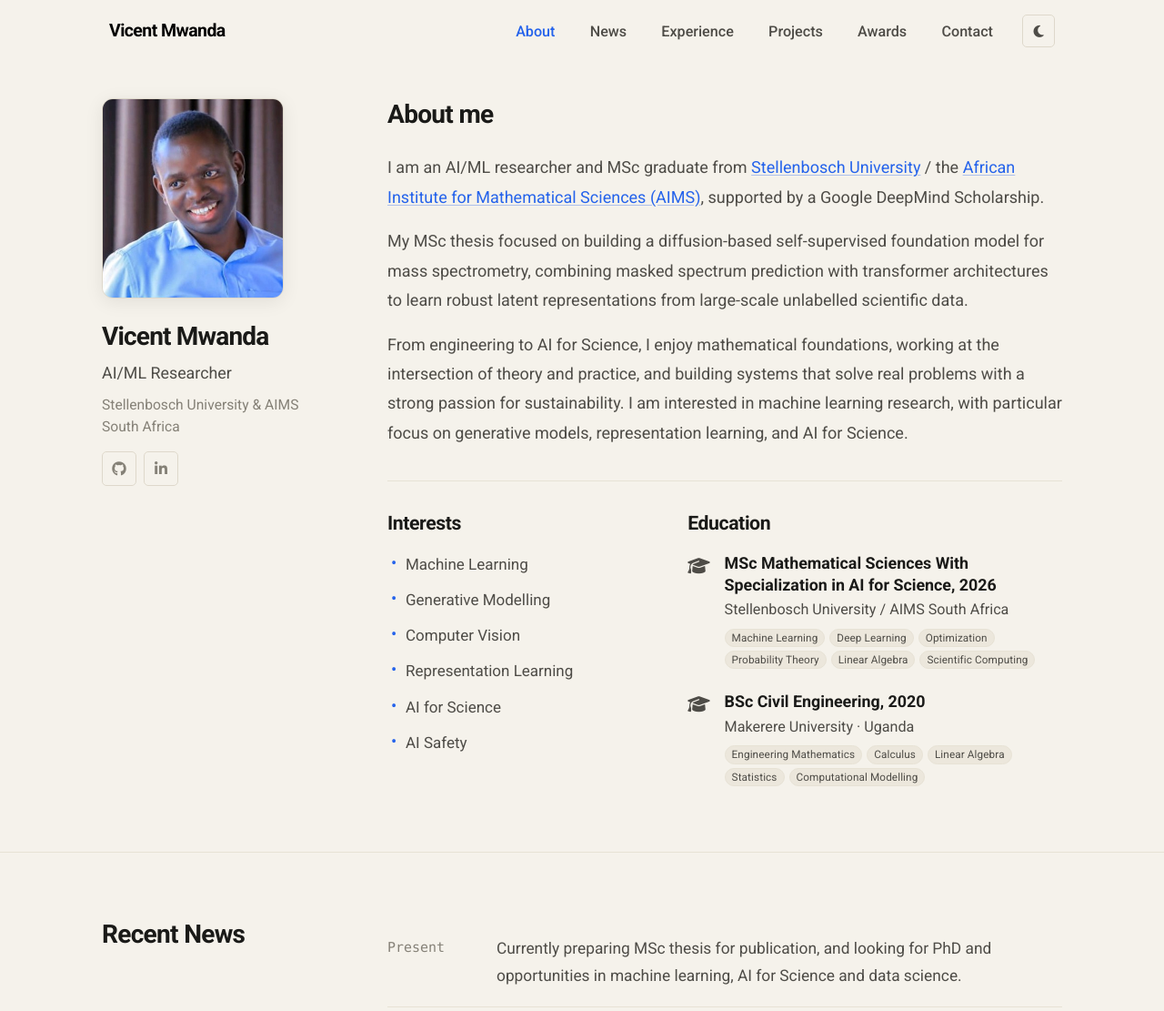
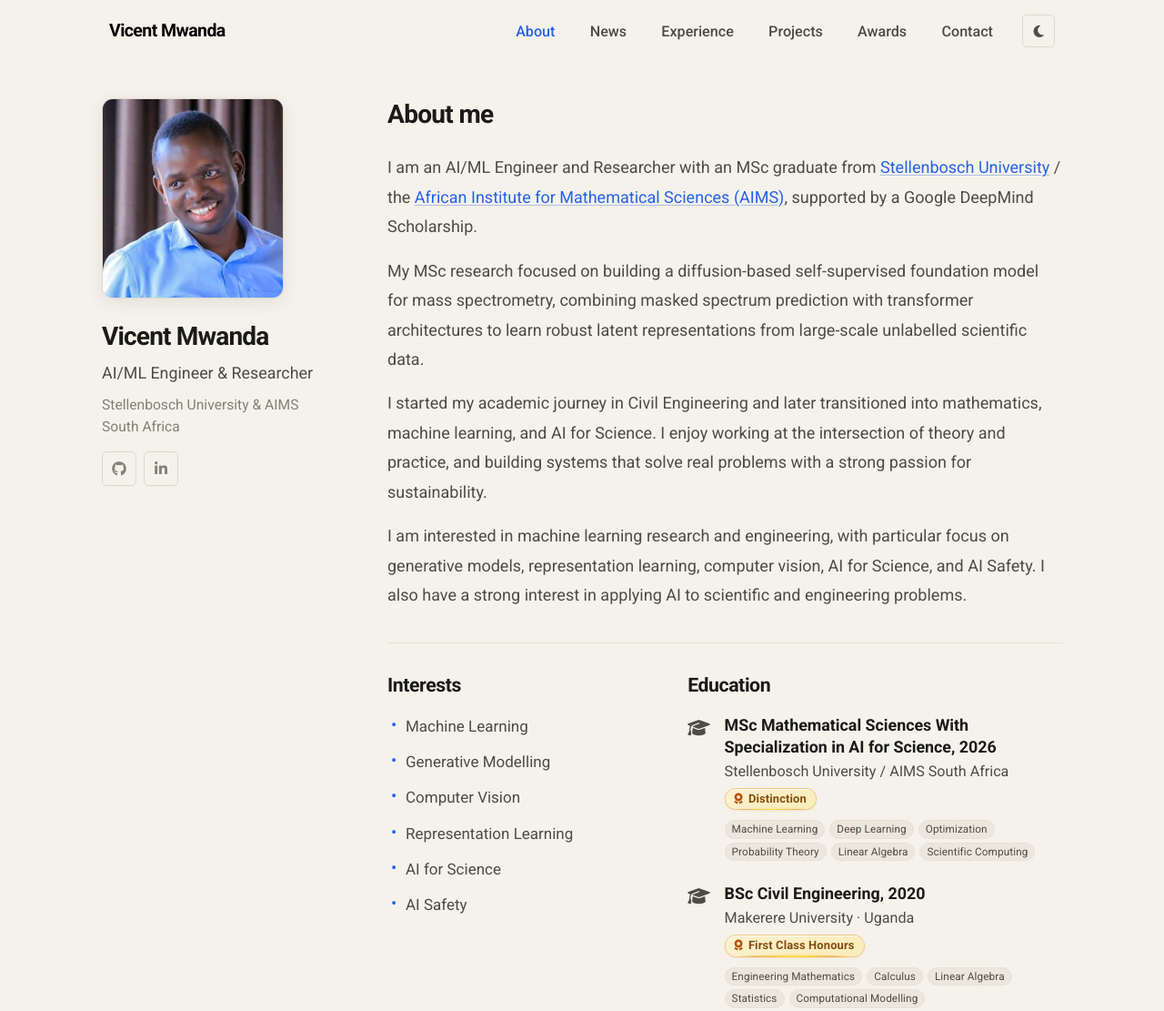
Before and after one commit to vicentmwanda/vicentmwanda.github.io, a website: page index.html in a window 1280 px wide. Shown: the top 1111 px of the page at 91% size. Drawn offline with Linux system fonts and the light colour scheme.

Commit message:
website update v2

```diff
--- a/index.html
+++ b/index.html
@@ -4,10 +4,10 @@
 <head>
     <meta charset="UTF-8">
     <meta name="viewport" content="width=device-width, initial-scale=1.0">
-    <title>Vicent Mwanda | AI/ML Researcher</title>
+    <title>Vicent Mwanda | AI/ML Engineer & Researcher</title>
     <meta name="description"
-        content="Vicent Mwanda — AI/ML Researcher and MSc graduate (Distinction) from AIMS / Stellenbosch University. Google DeepMind Scholar. Research interests: machine learning, generative modelling, computer vision, representation learning, AI for Science, AI safety.">
-    <meta property="og:title" content="Vicent Mwanda | AI/ML Researcher">
+        content="Vicent Mwanda — AI/ML and Researcher with an MSc from AIMS / Stellenbosch University. Google DeepMind Scholar. Research interests: machine learning, generative modelling, computer vision, representation learning, AI for Science, AI safety.">
+    <meta property="og:title" content="Vicent Mwanda | AI/ML Engineer & Researcher">
     <meta property="og:description"
         content="MSc Mathematical Sciences (AI for Science), AIMS South Africa. Google DeepMind Scholar.">
     <meta property="og:type" content="website">
@@ -76,7 +76,7 @@
                             <img src="data/pf.jpeg" alt="Vicent Mwanda" class="profile-photo">
                         </div>
                         <h1 class="profile-name">Vicent Mwanda</h1>
-                        <p class="profile-role">AI/ML Researcher</p>
+                        <p class="profile-role">AI/ML Engineer & Researcher</p>
                         <p class="profile-affil">
                             <a href="https://www.sun.ac.za/" target="_blank">Stellenbosch University</a> &amp;
                             <a href="https://www.aims.ac.za/" target="_blank">AIMS South Africa</a>
@@ -104,24 +104,31 @@
 
                         <div class="bio-text">
                             <p>
-                                I am an AI/ML researcher and MSc graduate
+                                I am an AI/ML Engineer and Researcher with an MSc graduate
                                 from <a href="https://www.sun.ac.za/" target="_blank">Stellenbosch University</a> /
                                 the <a href="https://www.aims.ac.za/" target="_blank">African Institute for
                                     Mathematical Sciences (AIMS)</a>, supported by a
                                 Google DeepMind Scholarship.
                             </p>
                             <p>
-                                My MSc thesis focused on building a diffusion-based self-supervised foundation
+                                My MSc research focused on building a diffusion-based self-supervised foundation
                                 model for mass spectrometry, combining masked spectrum prediction with
                                 transformer architectures to learn robust latent representations from large-scale
                                 unlabelled scientific data.
                             </p>
+
+
                             <p>
-                                From engineering to AI for Science, I enjoy mathematical foundations, working at the
-                                intersection of theory and practice, and building systems that solve real problems with
-                                a strong passion for sustainability. I am interested in machine learning research, with
-                                particular focus on
-                                generative models, representation learning, and AI for Science.
+                                I started my academic journey in Civil Engineering and later transitioned into
+                                mathematics, machine learning, and AI for Science. I enjoy working at the intersection
+                                of theory and practice, and building systems that solve real problems with
+                                a strong passion for sustainability.
+                            </p>
+                            <p>
+                                I am interested in machine learning research and engineering, with particular focus on
+                                generative models, representation learning, computer vision, AI for Science, and AI
+                                Safety. I also have a strong interest in applying AI to scientific and engineering
+                                problems.
                             </p>
                         </div>
 
@@ -151,6 +158,7 @@
                                             <p class="edu-degree">MSc Mathematical Sciences With Specialization in AI
                                                 for Science, 2026</p>
                                             <p class="edu-institution">Stellenbosch University / AIMS South Africa</p>
+                                            <span class="edu-badge"><i class="fa-solid fa-award"></i> Distinction</span>
                                             <div class="edu-pills">
                                                 <span class="edu-pill">Machine Learning</span>
                                                 <span class="edu-pill">Deep Learning</span>
@@ -166,6 +174,7 @@
                                         <div class="edu-desc">
                                             <p class="edu-degree">BSc Civil Engineering, 2020</p>
                                             <p class="edu-institution">Makerere University &middot; Uganda</p>
+                                            <span class="edu-badge"><i class="fa-solid fa-award"></i> First Class Honours</span>
                                             <div class="edu-pills">
                                                 <span class="edu-pill">Engineering Mathematics</span>
                                                 <span class="edu-pill">Calculus</span>
--- a/styles.css
+++ b/styles.css
@@ -643,12 +643,71 @@ nav {
     line-height: 1.4;
 }
 
-.edu-desc .edu-detail {
-    font-size: 0.92rem;
-    color: var(--text);
+.edu-badge {
+    position: relative;
+    display: inline-flex;
+    align-items: center;
+    gap: 6px;
+    font-size: 0.76rem;
     font-weight: 600;
+    color: #854D0E;
+    background: linear-gradient(135deg, rgba(254, 240, 199, 0.78) 0%, rgba(253, 230, 138, 0.50) 100%);
+    border: 1px solid rgba(217, 119, 6, 0.32);
+    box-shadow: 0 1px 3px rgba(217, 119, 6, 0.08), inset 0 1px 0 rgba(255, 255, 255, 0.65);
+    padding: 2px 10px;
+    border-radius: var(--radius-pill);
+    width: fit-content;
+    line-height: 1.45;
+    letter-spacing: 0.01em;
     margin-top: 2px;
-    line-height: 1.4;
+    margin-bottom: 2px;
+    transition: all 0.2s ease;
+}
+
+/* Crisp bottom edge shine effect using transparent gradients */
+.edu-badge::after {
+    content: '';
+    position: absolute;
+    bottom: -1px;
+    left: 10%;
+    right: 10%;
+    height: 1.5px;
+    background: linear-gradient(90deg, transparent 0%, rgba(217, 119, 6, 0.3) 15%, #FDE047 50%, rgba(217, 119, 6, 0.3) 85%, transparent 100%);
+    border-radius: var(--radius-pill);
+    pointer-events: none;
+    filter: drop-shadow(0 0 1.5px rgba(234, 179, 8, 0.5));
+    transition: filter 0.2s ease, opacity 0.2s ease;
+}
+
+.ul-edu .edu-badge i {
+    font-size: 0.72rem;
+    color: #B45309;
+    margin-top: 0;
+}
+
+.edu-badge:hover {
+    border-color: rgba(217, 119, 6, 0.50);
+    box-shadow: 0 2px 6px rgba(217, 119, 6, 0.16), inset 0 1px 0 rgba(255, 255, 255, 0.85);
+}
+
+.edu-badge:hover::after {
+    filter: drop-shadow(0 0 3px rgba(234, 179, 8, 0.75));
+}
+
+[data-theme="dark"] .edu-badge {
+    color: #FDE68A;
+    background: linear-gradient(135deg, rgba(245, 158, 11, 0.22) 0%, rgba(217, 119, 6, 0.12) 100%);
+    border-color: rgba(245, 158, 11, 0.38);
+    box-shadow: 0 1px 6px rgba(245, 158, 11, 0.15), inset 0 1px 0 rgba(255, 255, 255, 0.12);
+}
+
+[data-theme="dark"] .edu-badge::after {
+    background: linear-gradient(90deg, transparent 0%, rgba(245, 158, 11, 0.4) 15%, #FEF08A 50%, rgba(245, 158, 11, 0.4) 85%, transparent 100%);
+    filter: drop-shadow(0 0 2.5px rgba(251, 191, 36, 0.65));
+}
+
+[data-theme="dark"] .ul-edu .edu-badge i {
+    color: #FBBF24;
 }
 
 .edu-desc .edu-coursework {
```
